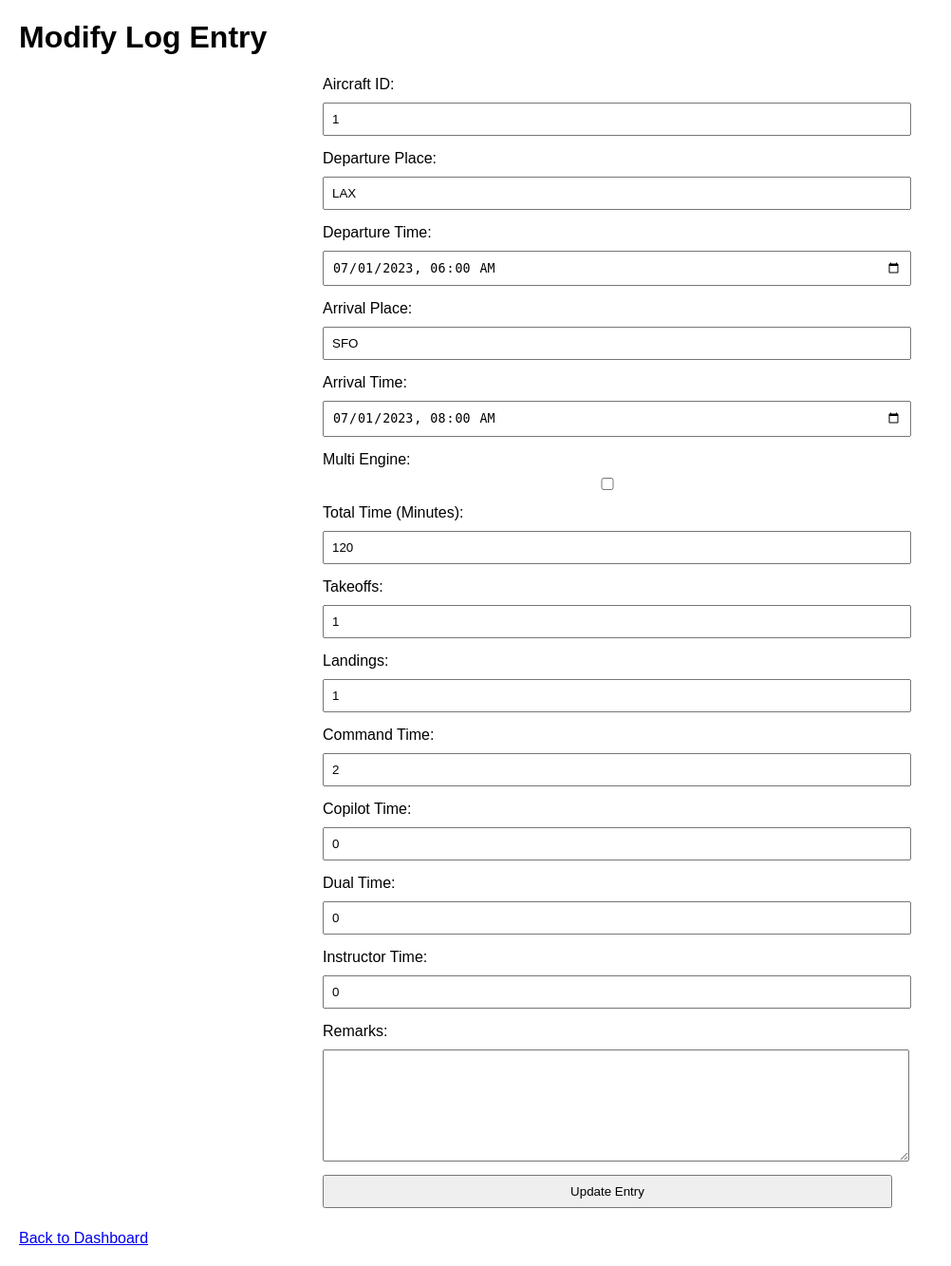
After one commit to alessiottavo/DigiLogbook, a PHP site: page /modifyentry.php?entry_id=1 in a window 1280 px wide. The commit adds this page. Shown: the whole page at 95% size, without its empty margins (0-1002 px from the left). Run offline with PHP 8.4, Linux system fonts and the light colour scheme; the visitor is signed in with stand-in values (Sample User, id 1); data comes from the database, SQL or seed files in the repository.

Commit message:
Finalized modify entry feature

```diff
--- a/www/addentry.php
+++ b/www/addentry.php
@@ -34,7 +34,6 @@ if ($_SERVER['REQUEST_METHOD'] === 'POST' && isset($_POST['create_entry'])) {
     $pilotFunInstructor = $_POST['pilot_fun_instructor'];
     $remarks = $_POST['remarks'];
 
-    // Create a LogEntry object
     $entry = new LogEntry(
         $pilotId,
         $aircraftId,
--- /dev/null
+++ b/www/modifyentry.php
@@ -0,0 +1,161 @@
+<?php
+session_start();
+
+require './service/EntryLogService.php';
+
+// Check if the user is logged in
+if (!isset($_SESSION['logged_in']) || !$_SESSION['logged_in']) {
+    header('Location: index.php');
+    exit();
+}
+
+// Initialize EntryLogService
+$entryLogService = new EntryLogService();
+$logEntriesRepo = new LogEntriesRepository();
+
+// Handle form submission
+if ($_SERVER['REQUEST_METHOD'] === 'POST') {
+    $entryId = intval($_POST['id']);
+    $pilotId = intval($_POST['pilotId']);
+    $aircraftId = intval($_POST['aircraft_id']);
+    $departurePlace = $_POST['departure_place'];
+    $departureTime = $_POST['departure_time'];
+    $arrivalPlace = $_POST['arrival_place'];
+    $arrivalTime = $_POST['arrival_time'];
+    $multiEngine = isset($_POST['multi_engine']) ? 1 : 0;
+    $totalTime = intval($_POST['total_time']);
+    $takeoffs = intval($_POST['takeoffs']);
+    $landings = intval($_POST['landings']);
+    $pilotFunCommand = intval($_POST['pilot_fun_command']);
+    $pilotFunCopilot = intval($_POST['pilot_fun_copilot']);
+    $pilotFunDual = intval($_POST['pilot_fun_dual']);
+    $pilotFunInstructor = intval($_POST['pilot_fun_instructor']);
+    $remarks = strval($_POST['remarks']);
+
+    try {
+        $entry = new LogEntry(
+        $pilotId,
+        $aircraftId,
+        $departurePlace,
+        $departureTime,
+        $arrivalPlace,
+        $arrivalTime,
+        $multiEngine,
+        $totalTime,
+        $takeoffs,
+        $landings,
+        $pilotFunCommand,
+        $pilotFunCopilot,
+        $pilotFunDual,
+        $pilotFunInstructor,
+        $remarks,
+        $entryId
+    );
+
+        // Update entry
+        $entryLogService->updateLogEntry($entry);
+        $message = "Entry updated successfully!";
+    } catch (Exception $e) {
+        $message = "Error: " . $e->getMessage();
+    }
+}
+
+// Fetch the log entry to edit
+$entryId = intval($_GET['entry_id']);
+$entry = $logEntriesRepo->getEntryById($entryId);
+if (!$entry) {
+    die("Entry not found.");
+}
+?>
+
+<!DOCTYPE html>
+<html lang="en">
+<head>
+    <meta charset="UTF-8">
+    <meta name="viewport" content="width=device-width, initial-scale=1.0">
+    <title>Modify Log Entry</title>
+    <style>
+        /* Simple styling for the form */
+        body {
+            font-family: Arial, sans-serif;
+            margin: 20px;
+        }
+        form {
+            max-width: 600px;
+            margin: auto;
+        }
+        label {
+            display: block;
+            margin: 10px 0 5px;
+        }
+        input, textarea, button {
+            width: 100%;
+            padding: 8px;
+            margin: 5px 0;
+        }
+        textarea {
+            height: 100px;
+        }
+    </style>
+</head>
+<body>
+    <h1>Modify Log Entry</h1>
+
+    <?php if (!empty($message)) : ?>
+        <p><?php echo htmlspecialchars($message); ?></p>
+    <?php endif; ?>
+
+    <form method="POST" action="">
+        <input type="hidden" name="id" value="<?php echo htmlspecialchars($entry->getId()); ?>">
+
+        <input type="hidden" name="pilotId" value="<?php echo htmlspecialchars($entry->getPilotId()); ?>">
+
+        <label for="aircraft_id">Aircraft ID:</label>
+        <input type="number" id="aircraft_id" name="aircraft_id" value="<?php echo htmlspecialchars($entry->getAircraftId()); ?>" required>
+
+        <label for="departure_place">Departure Place:</label>
+        <input type="text" id="departure_place" name="departure_place" value="<?php echo htmlspecialchars($entry->getDeparturePlace()); ?>" required>
+
+        <label for="departure_time">Departure Time:</label>
+        <input type="datetime-local" id="departure_time" name="departure_time" value="<?php echo htmlspecialchars($entry->getDepartureTime()); ?>" required>
+
+        <label for="arrival_place">Arrival Place:</label>
+        <input type="text" id="arrival_place" name="arrival_place" value="<?php echo htmlspecialchars($entry->getArrivalPlace()); ?>" required>
+
+        <label for="arrival_time">Arrival Time:</label>
+        <input type="datetime-local" id="arrival_time" name="arrival_time" value="<?php echo htmlspecialchars($entry->getArrivalTime()); ?>" required>
+
+        <label for="multi_engine">Multi Engine:</label>
+        <input type="checkbox" id="multi_engine" name="multi_engine" <?php echo $entry->isMultiEngine() ? 'checked' : ''; ?>>
+
+        <label for="total_time">Total Time (Minutes):</label>
+        <input type="number" id="total_time" name="total_time" value="<?php echo htmlspecialchars($entry->getTotalTime()); ?>" required>
+
+        <label for="takeoffs">Takeoffs:</label>
+        <input type="number" id="takeoffs" name="takeoffs" value="<?php echo htmlspecialchars($entry->getTakeoffs()); ?>" required>
+
+        <label for="landings">Landings:</label>
+        <input type="number" id="landings" name="landings" value="<?php echo htmlspecialchars($entry->getLandings()); ?>" required>
+
+        <label for="pilot_fun_command">Command Time:</label>
+        <input type="number" id="pilot_fun_command" name="pilot_fun_command" value="<?php echo htmlspecialchars($entry->getPilotFunCommand()); ?>" required>
+
+        <label for="pilot_fun_copilot">Copilot Time:</label>
+        <input type="number" id="pilot_fun_copilot" name="pilot_fun_copilot" value="<?php echo htmlspecialchars($entry->getPilotFunCopilot()); ?>" required>
+
+        <label for="pilot_fun_dual">Dual Time:</label>
+        <input type="number" id="pilot_fun_dual" name="pilot_fun_dual" value="<?php echo htmlspecialchars($entry->getPilotFunDual()); ?>" required>
+
+        <label for="pilot_fun_instructor">Instructor Time:</label>
+        <input type="number" id="pilot_fun_instructor" name="pilot_fun_instructor" value="<?php echo htmlspecialchars($entry->getPilotFunInstructor()); ?>" required>
+
+        <label for="remarks">Remarks:</label>
+        <textarea id="remarks" id="remarks" name="remarks" value="<?php echo htmlspecialchars($entry->getRemarks()); ?>"></textarea>
+
+        <button type="submit">Update Entry</button>
+    </form>
+
+    <br>
+    <a href="dashboard.php">Back to Dashboard</a>
+</body>
+</html>
--- a/www/repository/LogEntriesRepository.php
+++ b/www/repository/LogEntriesRepository.php
@@ -63,6 +63,83 @@ class LogEntriesRepository {
             return 0;
         }
     }
+
+     // Fetches a log entry by its ID
+     public function getEntryById($id) {
+        try {
+            $stmt = $this->pdo->prepare("SELECT * FROM logentries WHERE id = :id");
+            $stmt->bindValue(':id', $id, PDO::PARAM_INT);
+            $stmt->execute();
+
+            $result = $stmt->fetch(PDO::FETCH_ASSOC);
+
+            if ($result) {
+                $entry = new LogEntry(
+                    $result['pilot_id'],
+                    $result['aircraft_id'],
+                    $result['departure_place'],
+                    $result['departure_time'],
+                    $result['arrival_place'],
+                    $result['arrival_time'],
+                    $result['multi_engine'],
+                    $result['total_time'],
+                    $result['takeoffs'],
+                    $result['landings'],
+                    $result['pilot_fun_command'],
+                    $result['pilot_fun_copilot'],
+                    $result['pilot_fun_dual'],
+                    $result['pilot_fun_instructor'],
+                    $result['remarks'],
+                    $result['id']
+                );
+
+                return $entry;
+            } else {
+                return null;
+            }
+        } catch (PDOException $e) {
+            throw new Exception("Error fetching entry: " . $e->getMessage());
+        }
+    }
+
+    public function updateEntryFromLogEntry(LogEntry $entry) {
+        try {
+            $stmt = $this->pdo->prepare("UPDATE logentries SET aircraft_id = ?, departure_place = ?, departure_time = ?, arrival_place = ?, arrival_time = ?, multi_engine = ?, total_time = ?, takeoffs = ?, landings = ?, pilot_fun_command = ?, pilot_fun_copilot = ?, pilot_fun_dual = ?, pilot_fun_instructor = ? WHERE id = ?");
+            $stmt->execute([
+                $entry->getAircraftId(),
+                $entry->getDeparturePlace(),
+                $entry->getDepartureTime(),
+                $entry->getArrivalPlace(),
+                $entry->getArrivalTime(),
+                $entry->isMultiEngine() ? 1 : 0,
+                $entry->getTotalTime(),
+                $entry->getTakeoffs(),
+                $entry->getLandings(),
+                $entry->getPilotFunCommand(),
+                $entry->getPilotFunCopilot(),
+                $entry->getPilotFunDual(),
+                $entry->getPilotFunInstructor(),
+                $entry->getId()
+            ]);
+            return true;
+        } catch (PDOException $e) {
+            echo "Failed to update entry: " . $e->getMessage();
+            return false;
+        }
+    }
+
+    public function deleteEntry($entryId) {
+        try {
+            $stmt = $this->pdo->prepare("DELETE FROM logentries WHERE id = :entry_id");
+            $stmt->bindValue(':entry_id', $entryId, PDO::PARAM_INT);
+            $stmt->execute();
+            return true;
+        } catch (PDOException $e) {
+            echo "Failed to delete entry: " . $e->getMessage();
+            return false;
+        }
+    }
+
     public function deleteAllEntries($pilotId){
         try {
             $stmt = $this->pdo->prepare("DELETE FROM logentries WHERE pilot_id = :pilot_id");
--- a/www/service/EntryLogService.php
+++ b/www/service/EntryLogService.php
@@ -36,6 +36,32 @@ class EntryLogService {
         return $this->logEntriesRepo->addEntryFromLogEntry($entry);
     }
 
+    public function updateLogEntry(LogEntry $entry) {
+        // Convert times to DateTime objects
+        $departureTime = new DateTime($entry->getDepartureTime());
+        $arrivalTime = new DateTime($entry->getArrivalTime());
+
+        // Calculate total time in minutes
+        $timeInterval = $departureTime->diff($arrivalTime);
+        $calculatedTotalTime = $timeInterval->h * 60 + $timeInterval->i;
+
+        // Validation
+        if ($arrivalTime <= $departureTime) {
+            throw new Exception("Arrival time must be after departure time.");
+        }
+
+        if ($calculatedTotalTime != $entry->getTotalTime()) {
+            throw new Exception("Total time does not match the difference between departure and arrival times.");
+        }
+
+        $totalPilotFunTime = $entry->getPilotFunCommand() + $entry->getPilotFunCopilot() + $entry->getPilotFunDual() + $entry->getPilotFunInstructor();
+        if ($totalPilotFunTime != $entry->getTotalTime()) {
+            throw new Exception("The sum of command, copilot, dual, and instructor times must equal total time.");
+        }
+
+        // Update the entry using the repository
+        return $this->logEntriesRepo->updateEntryFromLogEntry($entry);
+    }
     public function deleteAllEntries($pilotId) {
         $this->logEntriesRepo->deleteAllEntries($pilotId);
     }
--- a/www/updatepilot.php
+++ b/www/updatepilot.php
@@ -121,7 +121,7 @@ if (!$pilot) {
         <input type="password" id="password" name="password" placeholder="Leave blank to keep current password">
 
         <button type="submit" name="update">Update Pilot</button>
-        <button type="submit" name="delete" style="background-color: red; color: white;">Delete Pilot</button>
+        <button type="submit" name="delete" onclick="return confirm('Are you sure you want to delete this pilot?');" style="background-color: red; color: white;">Delete Pilot</button>
     </form>
 
     <br>
```
Also changed, not shown: www/dashboard.php (+59 -10 lines).
